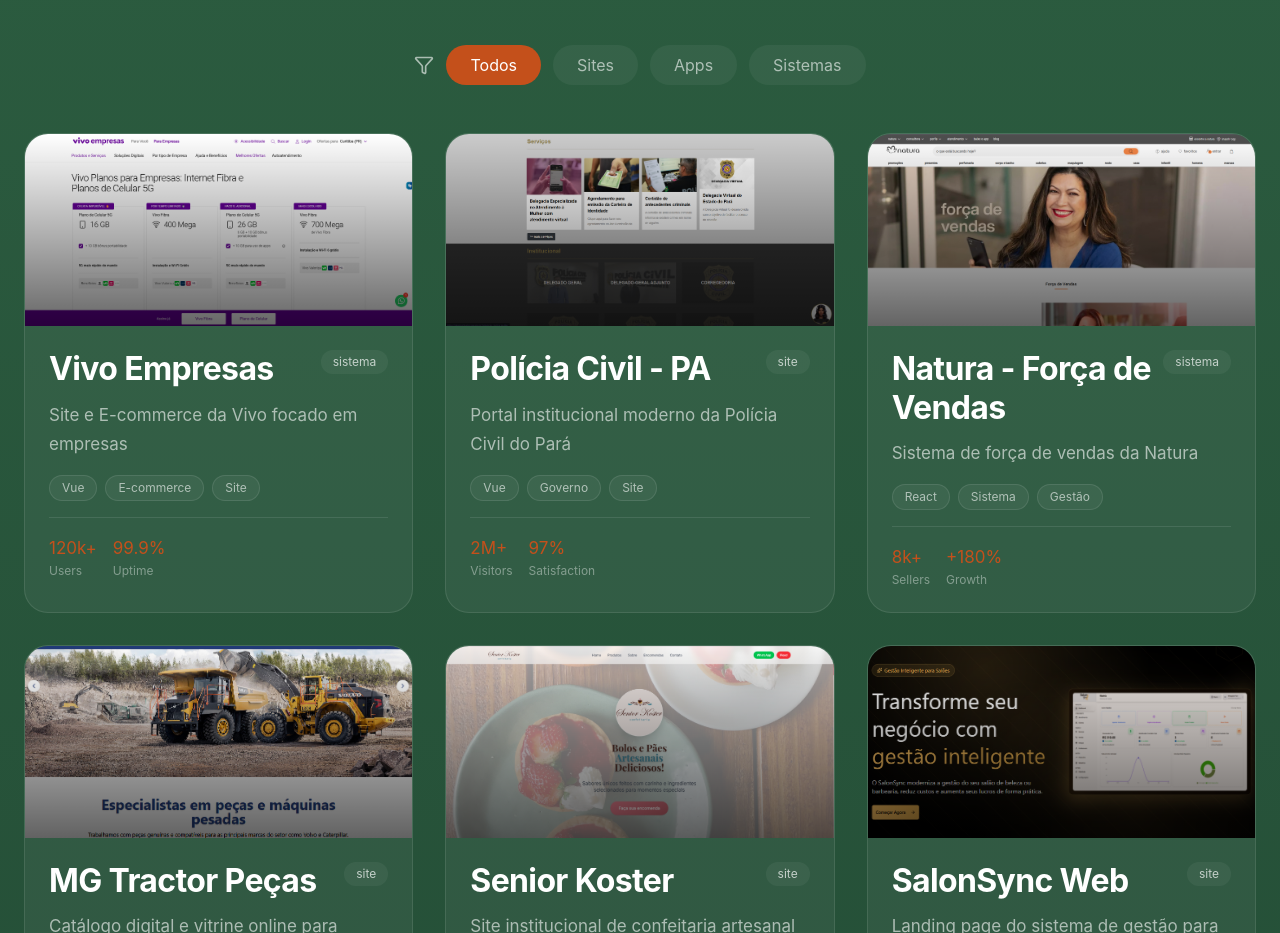
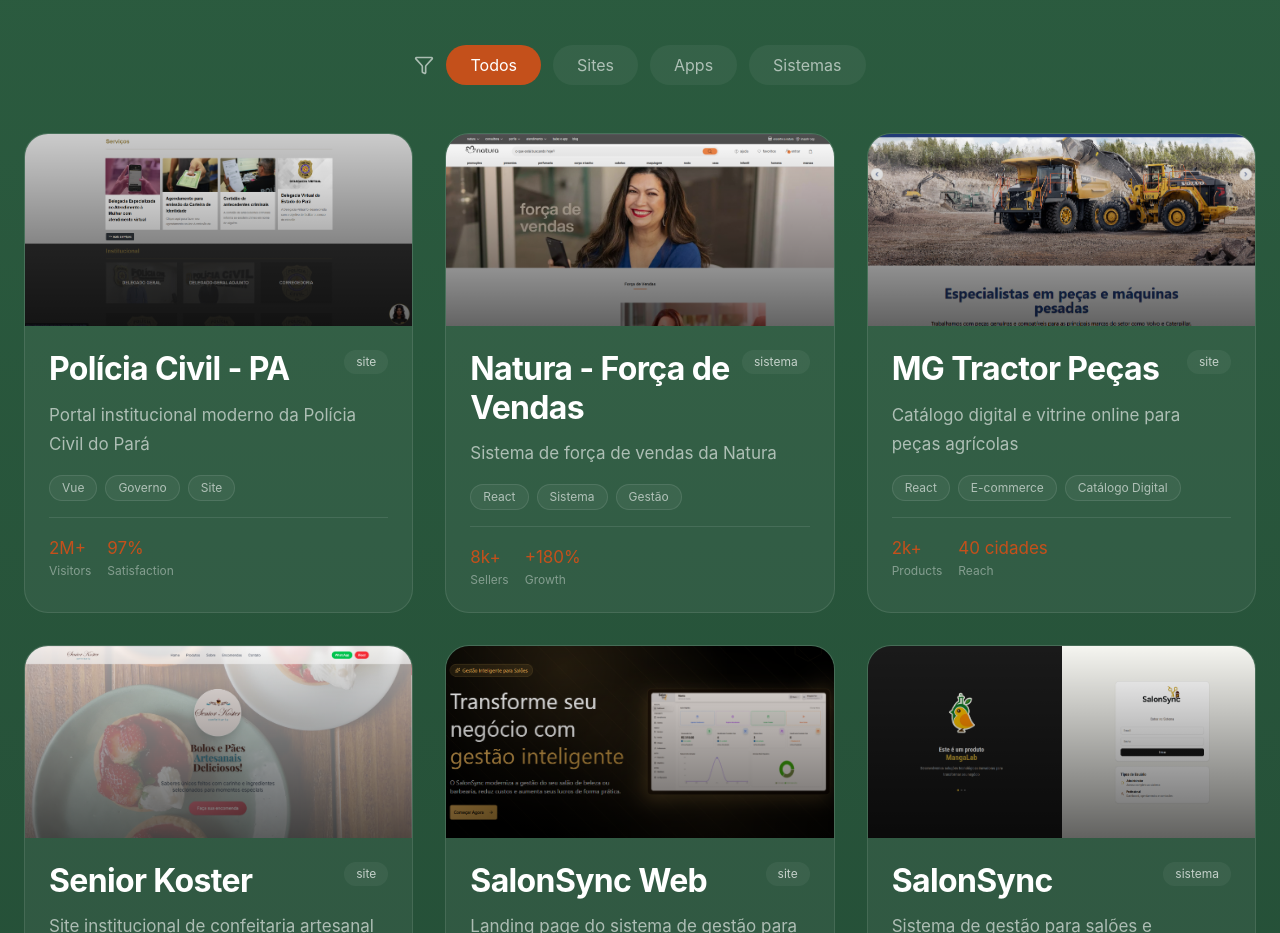
Before and after one commit to Mangalabs/institutional, a React (Vite) app: page /projects in a window 1280 px wide. Shown: the part 880-1813 px from the top of the page. Built offline with nearby package versions, Linux system fonts and the light colour scheme.

Commit message:
fix: some data iten

```diff
--- a/src/data/projects.data.ts
+++ b/src/data/projects.data.ts
@@ -77,26 +77,26 @@
     { id: 'sistema', label: 'Sistemas' },
   ],
   projects: [
-    {
-      id: 1,
-      title: 'Vivo Empresas',
-      description: 'Site e E-commerce da Vivo focado em empresas',
-      category: 'sistema',
-      icon: '📞',
-      gradient: 'from-blue-500 to-blue-700',
-      tags: ['Vue', 'E-commerce', 'Site'],
-      metrics: { users: '120k+', uptime: '99.9%' },
-      image: '/vivo.png',
-      link: 'https://vivo.com.br/para-empresas/',
+    // {
+    //   id: 1,
+    //   title: 'Vivo Empresas',
+    //   description: 'Site e E-commerce da Vivo focado em empresas',
+    //   category: 'sistema',
+    //   icon: '📞',
+    //   gradient: 'from-blue-500 to-blue-700',
+    //   tags: ['Vue', 'E-commerce', 'Site'],
+    //   metrics: { users: '120k+', uptime: '99.9%' },
+    //   image: '/vivo.png',
+    //   link: 'https://vivo.com.br/para-empresas/',
 
-      before: 'Experiência desatualizada',
-      problem:
-        'A plataforma precisava atender alto volume e melhorar a conversão empresarial.',
-      result: 'Aumento significativo de usuários e estabilidade reforçada.',
-      metric: extractMetric({ users: '120k+' }),
-      startedFromZero: false,
-      color: '#3B82F6',
-    },
+    //   before: 'Experiência desatualizada',
+    //   problem:
+    //     'A plataforma precisava atender alto volume e melhorar a conversão empresarial.',
+    //   result: 'Aumento significativo de usuários e estabilidade reforçada.',
+    //   metric: extractMetric({ users: '120k+' }),
+    //   startedFromZero: false,
+    //   color: '#3B82F6',
+    // },
     {
       id: 2,
       title: 'Polícia Civil - PA',
```
